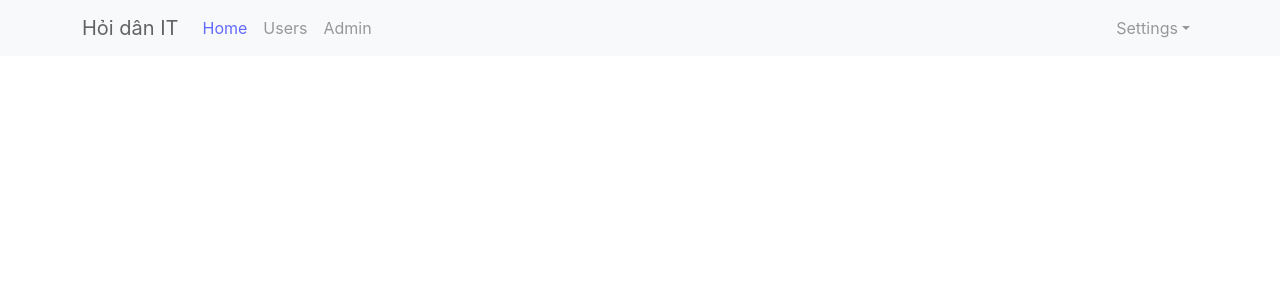
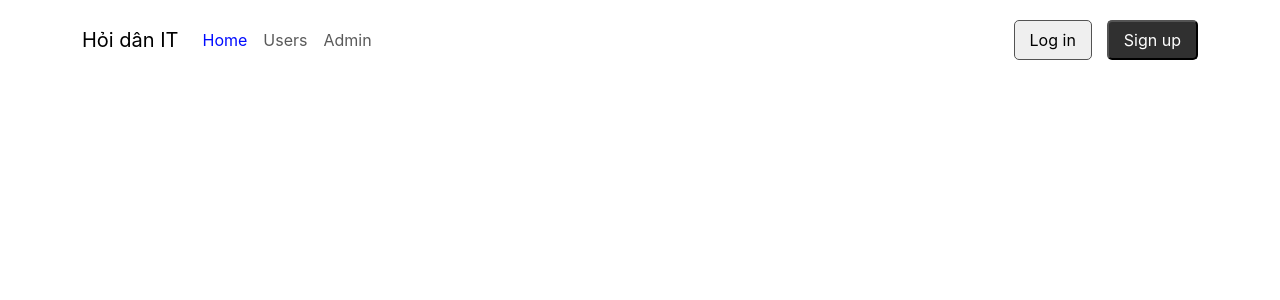
Before and after one commit to dqphuc/Hoc-react, a JavaScript app: page / in a window 1280 px wide. Shown: the top 300 px of the page. Built offline with nearby package versions, Linux system fonts and the light colour scheme; the HTML template or start-up script is replaced by a standard one.

Commit message:
video 53

```diff
--- a/src/App.scss
+++ b/src/App.scss
@@ -11,9 +11,33 @@ body {
 
 .app-container {
   .header-container{
-    .navbar-nav{
+    .btn-login {
+      border-radius: 5px;
+      margin-right: 15px;
+      padding: 0 15px;
+      height: 40px;
+      border: 1px solid #535353;
+    }
+
+    .btn-signup {
+      border-radius: 5px;
+      color: white;
+      padding: 0 15px;
+      background: #303030;
+      height: 40px;
+      &:hover{
+        background: black;
+      }
+    }
+
+    @media (min-width: 1576px){.container, .container-lg, .container-sm, .container-xl {
+      max-width: 1500px !important}
+
+        }
+    .navbar{
       z-index: 10;
-      opacity: 0.6;
+      background-color: rgba(0, 0, 0, 0) !important;
+      padding-top: 20px;
       .nav-link{
         &.active{
           color: #000bff;
@@ -21,18 +45,41 @@ body {
       }
 
     }
-    .navbar-brand {
-      z-index: 10;
-      opacity: 0.6;
+  }
+  .homepage-container {
+    .homepage-content {
+      padding: 100px;
+      position: relative;
+      width: 50%;
+      display: flex;
+      flex-direction: column;
+      gap: 30px;
 
-    }
+      .title-1{
+        font-size: 40px;
+        font-weight: 600;
+      }
+      .title-2{
+        font-size: 25px;
 
+      }
+      .title-3{
 
+        font-size: 20px;
+        button{
+          border-radius: 5px;
+        color: white;
+        padding: 0 15px;
+        background: #303030;
+        height: 40px;
+        &:hover{
+        background: black;
+      }
+        }
 
-    // .navbar-nav .nav-link.active{
-    //   color: red;
-    // }
-  }
+      }
+  }}
+
 }
 video{
   position: fixed;
--- a/src/components/Header/header.js
+++ b/src/components/Header/header.js
@@ -29,11 +29,14 @@ const Header = () => {
             <Nav.Link href="/admins">Admin</Nav.Link> */}
           </Nav>
           <Nav>
-            <NavDropdown title="Settings" id="basic-nav-dropdown">
+            <button className="btn-login">Log in</button>
+            <button className="btn-signup">Sign up</button>
+
+            {/* <NavDropdown title="Settings" id="basic-nav-dropdown">
               <NavDropdown.Item>Log in</NavDropdown.Item>
               <NavDropdown.Item>Log out</NavDropdown.Item>
               <NavDropdown.Item>Profile</NavDropdown.Item>
-            </NavDropdown>
+            </NavDropdown> */}
           </Nav>
         </Navbar.Collapse>
       </Container>
```
Also changed, not shown: src/components/Home/HomePage.js (+9 -1 lines).
